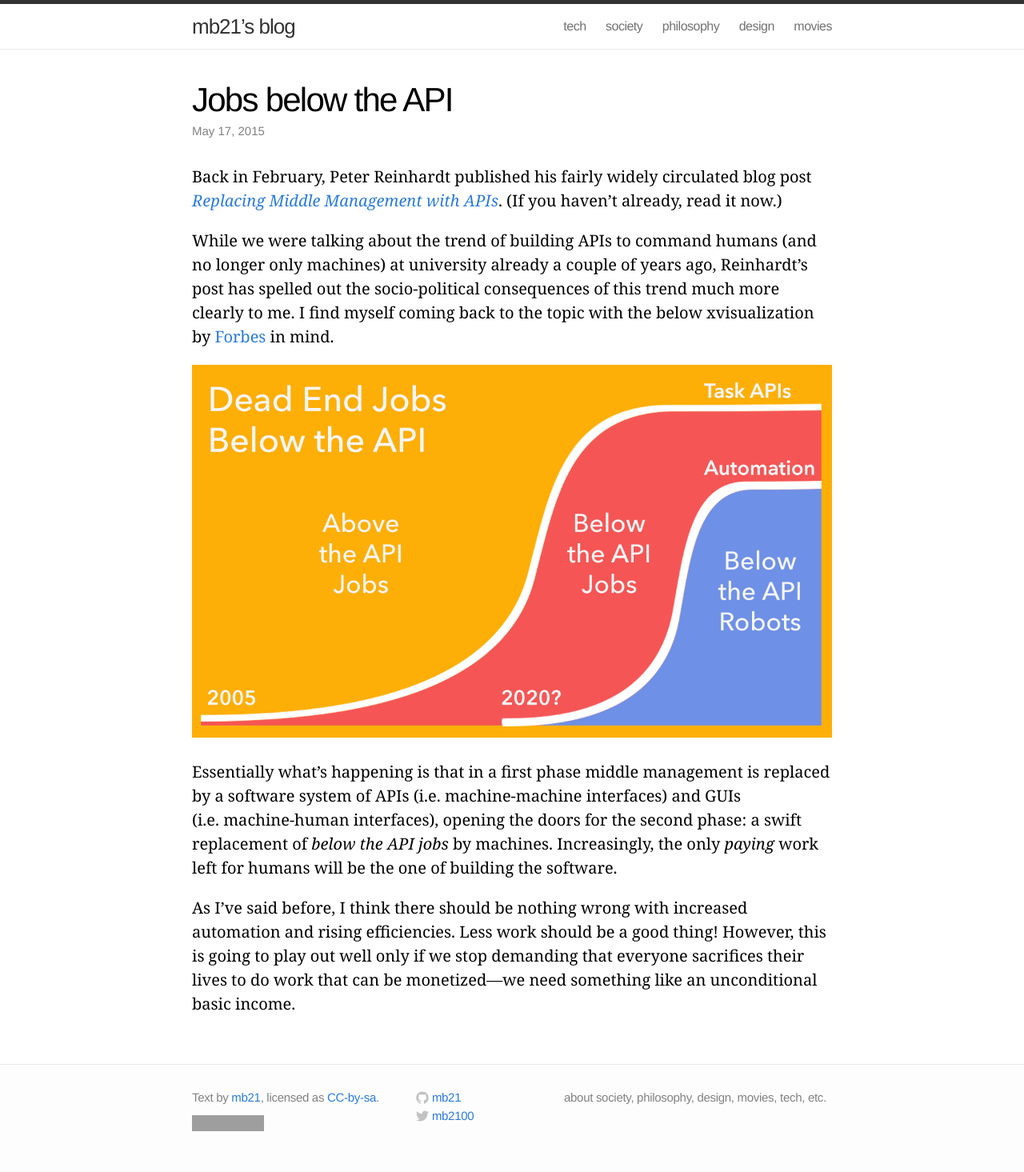
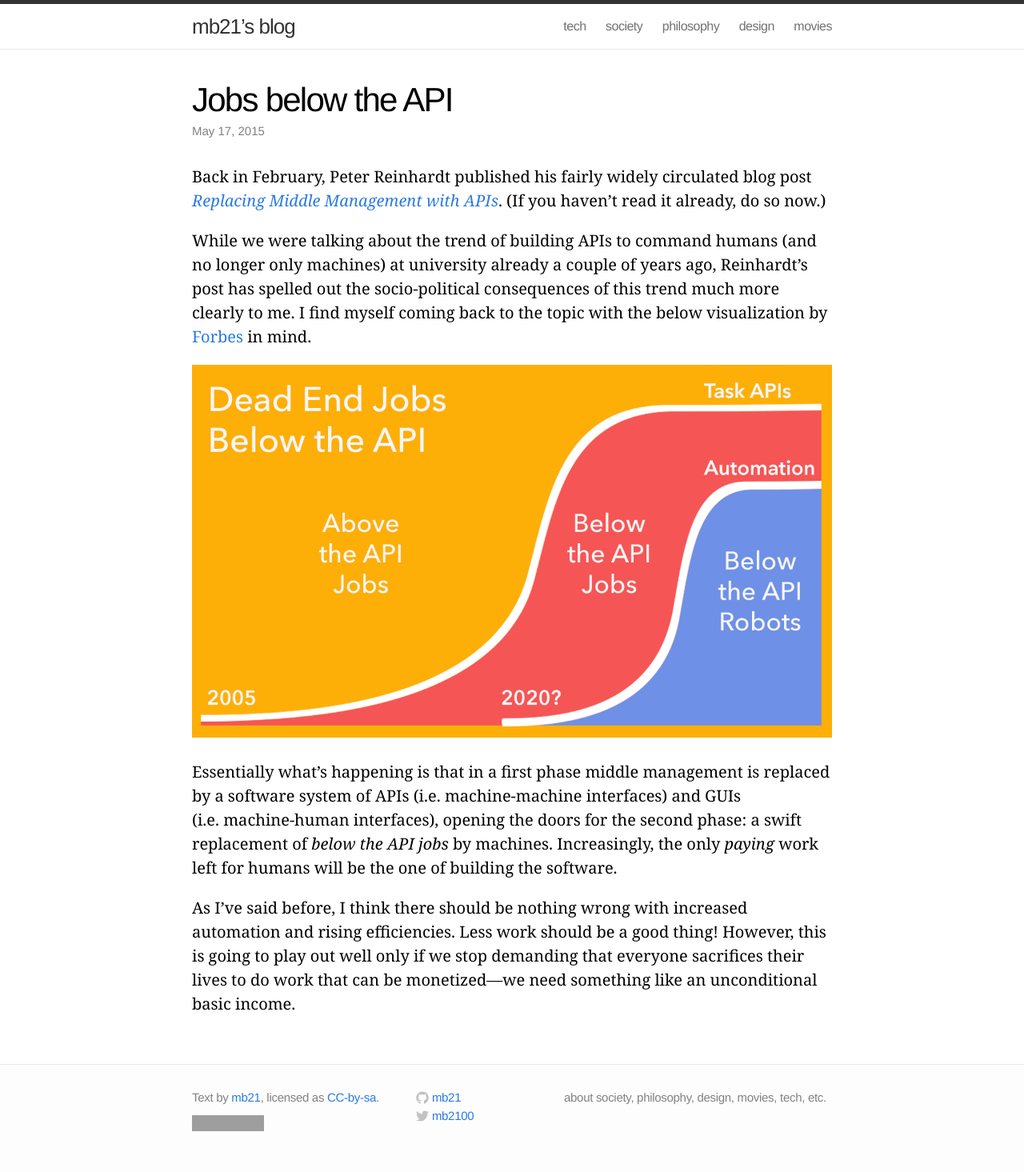
Before and after one commit to mb21/blog, a Jekyll site: the page built from _posts/2015-05-17-Jobs-below-the-API.md, in a window 1280 px wide. Shown: the whole page at 80% size. Built offline with Jekyll 4.4.1, drawn with Linux system fonts in a browser that asks for light colours; grey boxes are pictures that could not be loaded.

Commit message:
Jobs below the API fixes

```diff
--- a/_posts/2015-05-17-Jobs-below-the-API.md
+++ b/_posts/2015-05-17-Jobs-below-the-API.md
@@ -5,9 +5,9 @@ date:   2015-05-17
 tags:   tech society
 ---
 
-Back in February, Peter Reinhardt published his fairly widely circulated blog post _[Replacing Middle Management with APIs](http://rein.pk/replacing-middle-management-with-apis/)_. (If you haven’t already, read it now.)
+Back in February, Peter Reinhardt published his fairly widely circulated blog post _[Replacing Middle Management with APIs](http://rein.pk/replacing-middle-management-with-apis/)_. (If you haven’t read it already, do so now.)
 
-While we were talking about the trend of building APIs to command humans (and no longer only machines) at university already a couple of years ago, Reinhardt’s post has spelled out the socio-political consequences of this trend much more clearly to me. I find myself coming back to the topic with the below xvisualization by [Forbes](http://www.forbes.com/sites/anthonykosner/2015/02/04/google-cabs-and-uber-bots-will-challenge-jobs-below-the-api/) in mind.
+While we were talking about the trend of building APIs to command humans (and no longer only machines) at university already a couple of years ago, Reinhardt’s post has spelled out the socio-political consequences of this trend much more clearly to me. I find myself coming back to the topic with the below visualization by [Forbes](http://www.forbes.com/sites/anthonykosner/2015/02/04/google-cabs-and-uber-bots-will-challenge-jobs-below-the-api/) in mind.
 
 ![]({{site.baseurl}}/assets/2015-05-17-Jobs-below-the-API/above-and-below-the-api-jobs.png)
 
```
